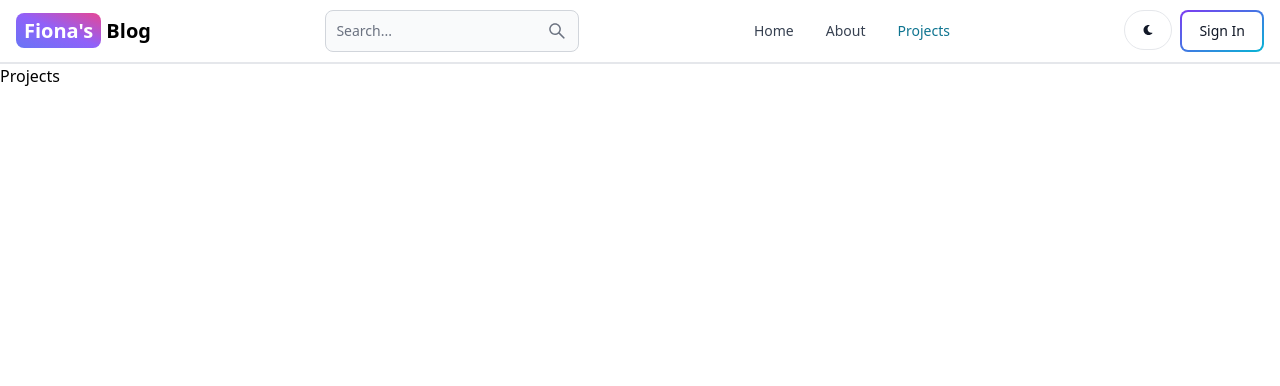
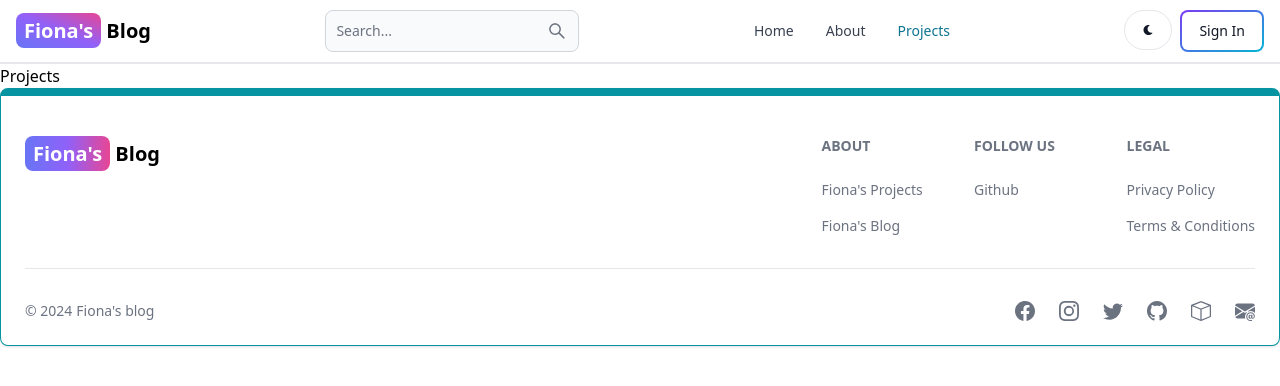
Before and after one commit to fiona-spencer/mern-blog, a React (Vite) app in the folder client/: page /projects in a window 1280 px wide. Shown: the top 386 px of the page. Built offline with nearby package versions, Linux system fonts and the light colour scheme.

Commit message:
create and add footer functionality

```diff
--- a/client/src/App.jsx
+++ b/client/src/App.jsx
@@ -6,6 +6,7 @@ import SignUp from './pages/SignUp'
 import Dashboard from './pages/Dashboard'
 import Projects from './pages/Projects'
 import Header from '../src/components/Header'
+import Footer from '../src/components/Footer'
 
 export default function App() {
   return (
@@ -19,6 +20,7 @@ export default function App() {
       <Route path ="/dashboard" element={<Dashboard/>}/>
       <Route path ="/projects" element={<Projects/>}/>
     </Routes>
+    <Footer/>
     </BrowserRouter>
   )
 }
--- /dev/null
+++ b/client/src/components/Footer.jsx
@@ -0,0 +1,85 @@
+import { Footer } from 'flowbite-react';
+import { Link } from 'react-router-dom';
+import { BsFacebook, BsInstagram, BsTwitter, BsGithub, BsBox, BsEnvelopeAtFill } from 'react-icons/bs';
+
+export default function FooterCom() {
+  return (
+    <Footer container className='border border-t-8 border-teal-500'>
+      <div className='w-full max-w-7xl mx-auto'>
+        <div className='grid w-full justify-between sm:flex md:grid-cols-1'>
+          <div className='mt-5'>
+            <Link
+              to='/'
+              className='self-center whitespace-nowrap text-lg sm:text-xl font-semibold dark:text-white'
+            >
+              <span className='px-2 py-1 bg-gradient-to-r from-indigo-500 via-purple-500 to-pink-500 rounded-lg text-white'>
+                Fiona's
+              </span>
+              &nbsp;Blog
+            </Link>
+          </div>
+          <div className='grid grid-cols-2 gap-8 mt-4 sm:grid-cols-3 sm:gap-6'>
+            <div>
+              <Footer.Title title='About' />
+              <Footer.LinkGroup col>
+                <Footer.Link
+                  href='https://www.google.com'
+                  target='_blank'
+                  rel='noopener noreferrer'
+                >
+                  Fiona's Projects
+                </Footer.Link>
+                <Footer.Link
+                  href='/about'
+                  target='_blank'
+                  rel='noopener noreferrer'
+                >
+                  Fiona's Blog
+                </Footer.Link>
+              </Footer.LinkGroup>
+            </div>
+            <div>
+              <Footer.Title title='Follow us' />
+              <Footer.LinkGroup col>
+                <Footer.Link
+                  href='https://github.com/fiona-spencer'
+                  target='_blank'
+                  rel='noopener noreferrer'
+                >
+                  Github
+                </Footer.Link>
+              </Footer.LinkGroup>
+            </div>
+            <div>
+              <Footer.Title title='Legal' />
+              <Footer.LinkGroup col>
+                <Footer.Link href='#'>Privacy Policy</Footer.Link>
+                <Footer.Link href='#'>Terms &amp; Conditions</Footer.Link>
+              </Footer.LinkGroup>
+            </div>
+          </div>
+        </div>
+        <Footer.Divider />
+        <div className='w-full sm:flex sm:items-center sm:justify-between'>
+          <Footer.Copyright
+            href='#'
+            by="Fiona's blog"
+            year={new Date().getFullYear()}
+          />
+          <div className="flex gap-6 sm:mt-0 mt-4 sm:justify-center">
+            <Footer.Icon href='#' icon={BsFacebook}/>
+            <Footer.Icon href='#' icon={BsInstagram}/>
+            <Footer.Icon href='#' icon={BsTwitter}/>
+            <Footer.Icon href='https://github.com/fiona-spencer' icon={BsGithub}/>
+            <Footer.Icon href='#' icon={BsBox}/>
+            <Footer.Icon href='https://mail.google.com/mail/u/0/?fs=1&to=
+                                fionagspencer@gmail.com&su=&body=&tf=cm'
+                                target='_blank'
+                                rel='noopener noreferrer'
+                                icon={BsEnvelopeAtFill}/>
+          </div>
+        </div>
+      </div>
+    </Footer>
+  );
+}
```
